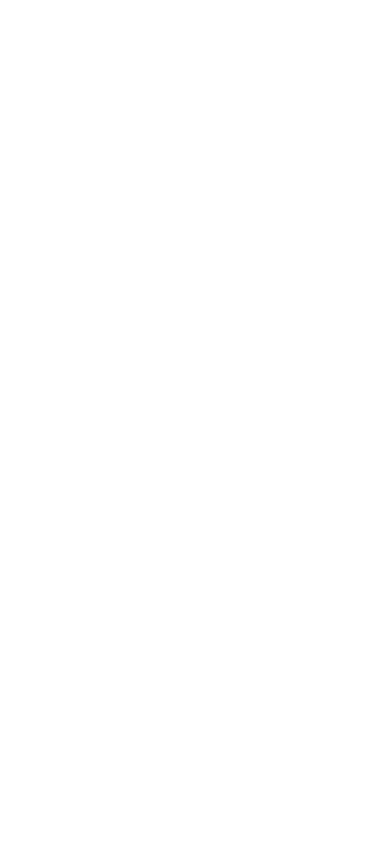
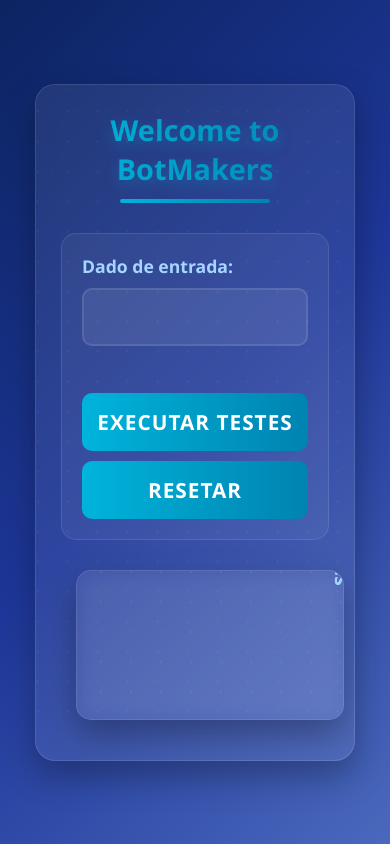
Before and after one commit to renandoring/desafio-bot-makers, a plain HTML site: page index.html in a window 390 px wide. Drawn offline with Linux system fonts and the light colour scheme.

Commit message:
Codigo pronto

```diff
--- a/css/style.css
+++ b/css/style.css
@@ -0,0 +1,289 @@
+/* Reset e configurações gerais */
+* {
+    margin: 0;
+    padding: 0;
+    box-sizing: border-box;
+    font-family: 'Segoe UI', Tahoma, Geneva, Verdana, sans-serif;
+}
+
+body {
+    background: linear-gradient(135deg, #0c2461, #1e3799, #4a69bd);
+    color: #f5f5f5;
+    min-height: 100vh;
+    display: flex;
+    justify-content: center;
+    align-items: center;
+    padding: 20px;
+}
+
+/* Contêiner principal */
+div:first-of-type {
+    background: rgba(255, 255, 255, 0.08);
+    backdrop-filter: blur(10px);
+    border-radius: 20px;
+    padding: 40px;
+    width: 100%;
+    max-width: 800px;
+    box-shadow: 0 15px 35px rgba(0, 0, 0, 0.3);
+    border: 1px solid rgba(255, 255, 255, 0.1);
+    position: relative;
+    overflow: hidden;
+}
+
+/* Efeito de partículas no fundo do contêiner */
+div:first-of-type::before {
+    content: '';
+    position: absolute;
+    top: -50%;
+    left: -50%;
+    width: 200%;
+    height: 200%;
+    background: radial-gradient(circle, rgba(255, 255, 255, 0.05) 1px, transparent 1px);
+    background-size: 30px 30px;
+    z-index: -1;
+    animation: float 20s linear infinite;
+}
+
+@keyframes float {
+    0% {
+        transform: translate(0, 0) rotate(0deg);
+    }
+    100% {
+        transform: translate(-30px, -30px) rotate(360deg);
+    }
+}
+
+/* Cabeçalho */
+h1 {
+    text-align: center;
+    font-size: 2.8rem;
+    margin-bottom: 30px;
+    background: linear-gradient(to right, #00b4db, #0083b0);
+    -webkit-background-clip: text;
+    -webkit-text-fill-color: transparent;
+    background-clip: text;
+    text-shadow: 0 5px 15px rgba(0, 180, 219, 0.3);
+    position: relative;
+    padding-bottom: 15px;
+}
+
+h1::after {
+    content: '';
+    position: absolute;
+    bottom: 0;
+    left: 50%;
+    transform: translateX(-50%);
+    width: 150px;
+    height: 4px;
+    background: linear-gradient(to right, #00b4db, #0083b0);
+    border-radius: 2px;
+}
+
+/* Formulário */
+form {
+    background: rgba(255, 255, 255, 0.05);
+    border-radius: 15px;
+    padding: 30px;
+    margin-bottom: 30px;
+    border: 1px solid rgba(255, 255, 255, 0.1);
+    transition: all 0.3s ease;
+}
+
+form:hover {
+    transform: translateY(-5px);
+    box-shadow: 0 10px 20px rgba(0, 0, 0, 0.2);
+    border-color: rgba(0, 180, 219, 0.3);
+}
+
+label {
+    display: block;
+    font-size: 1.2rem;
+    margin-bottom: 10px;
+    color: #a5d6ff;
+    font-weight: 600;
+}
+
+input[type="text"] {
+    width: 100%;
+    padding: 15px;
+    background: rgba(255, 255, 255, 0.08);
+    border: 2px solid rgba(255, 255, 255, 0.1);
+    border-radius: 10px;
+    color: #fff;
+    font-size: 1.1rem;
+    transition: all 0.3s ease;
+    margin-bottom: 25px;
+}
+
+input[type="text"]:focus {
+    outline: none;
+    border-color: #00b4db;
+    box-shadow: 0 0 0 3px rgba(0, 180, 219, 0.2);
+    background: rgba(255, 255, 255, 0.12);
+}
+
+input[type="text"]::placeholder {
+    color: rgba(255, 255, 255, 0.5);
+}
+
+/* Botão */
+button {
+    width: 100%;
+    padding: 18px;
+    background: linear-gradient(to right, #00b4db, #0083b0);
+    border: none;
+    border-radius: 10px;
+    color: white;
+    font-size: 1.3rem;
+    font-weight: 700;
+    cursor: pointer;
+    transition: all 0.3s ease;
+    letter-spacing: 1px;
+    text-transform: uppercase;
+    position: relative;
+    overflow: hidden;
+}
+
+button:hover {
+    transform: translateY(-3px);
+    box-shadow: 0 10px 20px rgba(0, 131, 176, 0.4);
+    background: linear-gradient(to right, #00c6ff, #0099cc);
+}
+
+button:active {
+    transform: translateY(0);
+}
+
+button::after {
+    content: '';
+    position: absolute;
+    top: 0;
+    left: -100%;
+    width: 100%;
+    height: 100%;
+    background: linear-gradient(90deg, transparent, rgba(255, 255, 255, 0.2), transparent);
+    transition: 0.5s;
+}
+
+button:hover::after {
+    left: 100%;
+}
+
+/* Área de resultados */
+#result {
+    background: rgba(255, 255, 255, 0.05);
+    border-radius: 15px;
+    padding: 25px;
+    min-height: 150px;
+    border: 1px solid rgba(255, 255, 255, 0.1);
+    transition: all 0.3s ease;
+}
+
+#result:hover {
+    border-color: rgba(0, 180, 219, 0.3);
+}
+
+#result::before {
+    content: 'Resultados dos Testes';
+    display: block;
+    font-size: 1.2rem;
+    margin-bottom: 15px;
+    color: #a5d6ff;
+    font-weight: 600;
+    border-bottom: 1px solid rgba(255, 255, 255, 0.1);
+    padding-bottom: 10px;
+}
+
+/* Efeitos responsivos */
+@media (max-width: 768px) {
+    div:first-of-type {
+        padding: 25px;
+        margin: 15px;
+    }
+
+    h1 {
+        font-size: 2.2rem;
+    }
+
+    form {
+        padding: 20px;
+    }
+}
+
+@media (max-width: 480px) {
+    h1 {
+        font-size: 1.8rem;
+    }
+
+    button, input[type="text"] {
+        padding: 15px;
+    }
+
+    label {
+        font-size: 1.1rem;
+    }
+}
+
+/* Efeito de brilho no título */
+.glow {
+    color: #fff;
+    text-align: center;
+    animation: glow 2s ease-in-out infinite alternate;
+}
+
+@keyframes glow {
+    from {
+        text-shadow: 0 0 5px #fff, 0 0 10px #fff, 0 0 15px #0073e6, 0 0 20px #0073e6, 0 0 25px #0073e6;
+    }
+    to {
+        text-shadow: 0 0 10px #fff, 0 0 20px #00b4db, 0 0 30px #00b4db, 0 0 40px #00b4db, 0 0 50px #00b4db;
+    }
+}
+
+/* Classes para resultados dos testes */
+.test-success {
+    color: #4cd964;
+    padding: 5px 0;
+    border-left: 3px solid #4cd964;
+    padding-left: 10px;
+    margin: 5px 0;
+}
+
+.test-error {
+    color: #ff6b6b;
+    padding: 5px 0;
+    border-left: 3px solid #ff6b6b;
+    padding-left: 10px;
+    margin: 5px 0;
+}
+
+.test-warning {
+    color: #ffd166;
+    padding: 5px 0;
+    border-left: 3px solid #ffd166;
+    padding-left: 10px;
+    margin: 5px 0;
+}
+
+.test-info {
+    color: #00b4db;
+    padding: 5px 0;
+    border-left: 3px solid #00b4db;
+    padding-left: 10px;
+    margin: 5px 0;
+}
+
+.test-progress {
+    height: 4px;
+    background: rgba(255, 255, 255, 0.1);
+    border-radius: 2px;
+    margin: 15px 0;
+    overflow: hidden;
+}
+
+.test-progress-bar {
+    height: 100%;
+    background: linear-gradient(to right, #00b4db, #0083b0);
+    border-radius: 2px;
+    transition: width 0.5s ease;
+}
--- a/index.html
+++ b/index.html
@@ -1,11 +1,26 @@
 <!DOCTYPE html>
 <html lang="en">
+
 <head>
     <meta charset="UTF-8">
     <meta name="viewport" content="width=device-width, initial-scale=1.0">
-    <title>Document</title>
+    <link rel="stylesheet" href="css/style.css">
+    <script src="js/script.js"></script>
+    <title>BotMakers</title>
+
 </head>
+
 <body>
+    <div>
+        <h1>Welcome to BotMakers</h1>
+        <form id="botId" action="">
+            <label for="botName">Dado de entrada:</label>
+            <input type="text" id="botName" name="botName" required><br><br>
 
+            <button type="submit">EXECUTAR TESTES</button> <br>
+            <button type="button" id="resetBtn" style="margin-top:10px;">Resetar</button>
+        </form>
+        <div id="result"></div>
+    </div>
 </body>
 </html>
--- a/js/script.js
+++ b/js/script.js
@@ -0,0 +1,34 @@
+function executeTests() {
+    document.getElementById("botId").addEventListener("submit", function (event) {
+        event.preventDefault(); // Prevent form submission
+
+        let botName = document.getElementById("botName").value;
+
+        //Logica do bot
+        let action;
+
+        if (botName == "start") {
+            action = "Bot started";
+        } else if (botName == "stop") {
+            action = "Bot stopped";
+        } else if (botName == "pause") {
+            action = "Bot paused";
+        } else {
+            action = "Unknown command";
+        }
+
+        //Show the results
+        document.getElementById("result").innerHTML = action;
+
+
+        });
+        // Função Resetar - CORRIGIDA DE VERDADE
+        document.getElementById('resetBtn').addEventListener('click', function () {
+        document.getElementById('botId').reset();
+        document.getElementById('result').innerHTML = "";
+    });
+
+    }
+
+//Call the function
+window.onload = executeTests;
```
